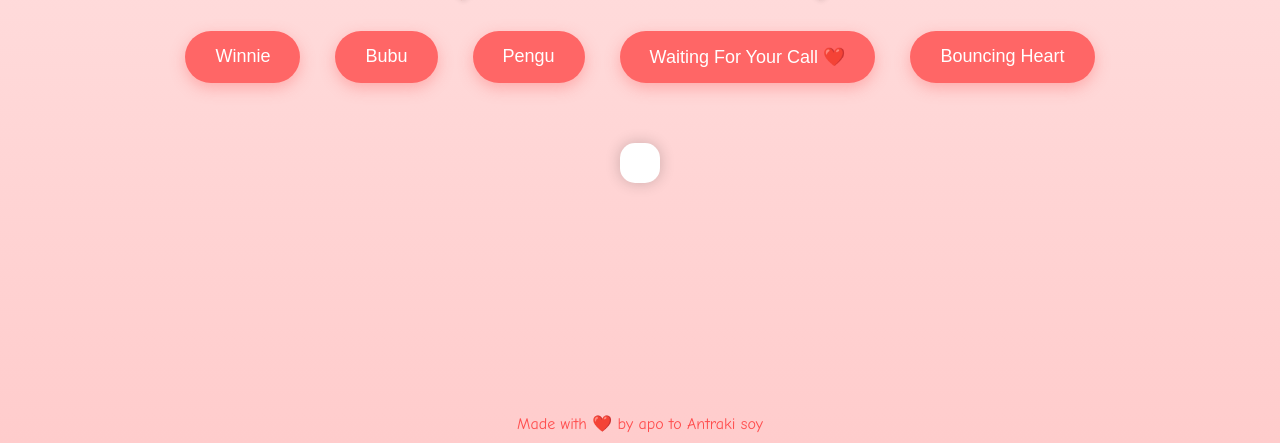
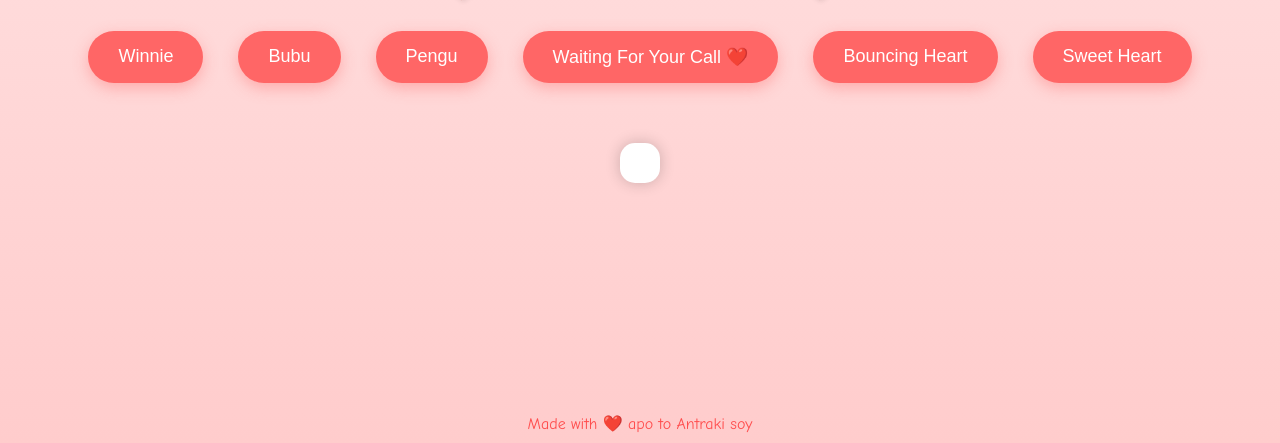
Before and after one commit to JackHat1/gif, a plain HTML site: page index.html in a window 1280 px wide. Shown: the part 357-800 px from the top of the page. Drawn offline with Linux system fonts and the light colour scheme.

Commit message:
Update index.html

```diff
--- a/index.html
+++ b/index.html
@@ -109,6 +109,7 @@
         <button onclick="showGif('gif3')">Pengu</button>
         <button onclick="showGif('gif4')">Waiting For Your Call ❤️</button>
         <button onclick="showGif('gif5')">Bouncing Heart</button>
+        <button onclick="showGif('gif6')">Sweet Heart</button>
     </div>
 
     <div class="gif-container">
@@ -117,10 +118,11 @@
         <img id="gif3" src="https://media3.giphy.com/media/v1.Y2lkPTc5MGI3NjExOGZ1NjN0azJld3k2cTRiMWxmOHFuZ2F4Y2Jmcm9wc25yd3I4ZDRzbSZlcD12MV9pbnRlcm5hbF9naWZfYnlfaWQmY3Q9cw/j4ABaI9BWdpYNI9ric/giphy.webp" style="display: none;">
         <img id="gif4" src="https://media.giphy.com/media/NeS6EnbODxVywoMmJJ/giphy.gif" style="display: none;">
         <img id="gif5" src="https://media1.giphy.com/media/v1.Y2lkPTQyMzA0NmQwdGlwNnFhNnViaWxvbm53bjJ5cXF5b2Npcm9xdnBlOTJrdGo5NnZtbSZlcD12MV9naWZzX2dpZklkJmN0PXM/kfRKF0iqA8jyDqq1nH/200.gif" style="display: none;">
+        <img id="gif6" src="https://media1.giphy.com/media/v1.Y2lkPTc5MGI3NjExaXZubDJpOXJ3NXJjY2wxOWh6Y2x0M3J4Ym15bWk5N2Z3dWhycGdoYiZlcD12MV9pbnRlcm5hbF9naWZfYnlfaWQmY3Q9cw/BGW14OrL4jDozdWRat/giphy.webp" style="display: none;">
     </div>
 
     <footer>
-        Made with ❤️ by apo to Antraki soy
+        Made with ❤️ apo to Antraki soy
     </footer>
 
     <script>
```
